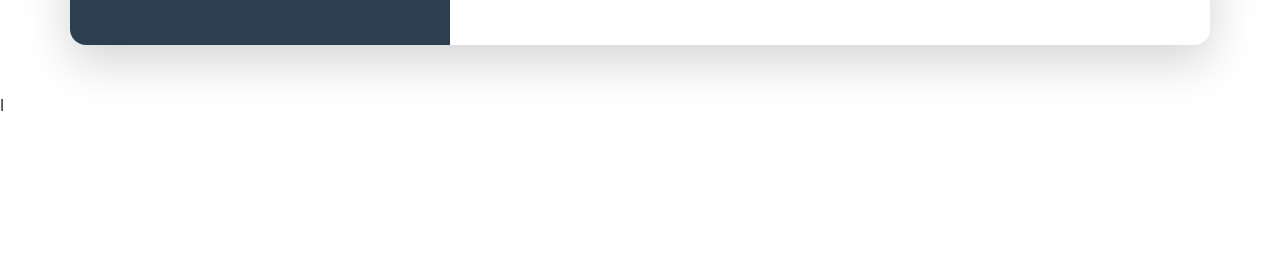
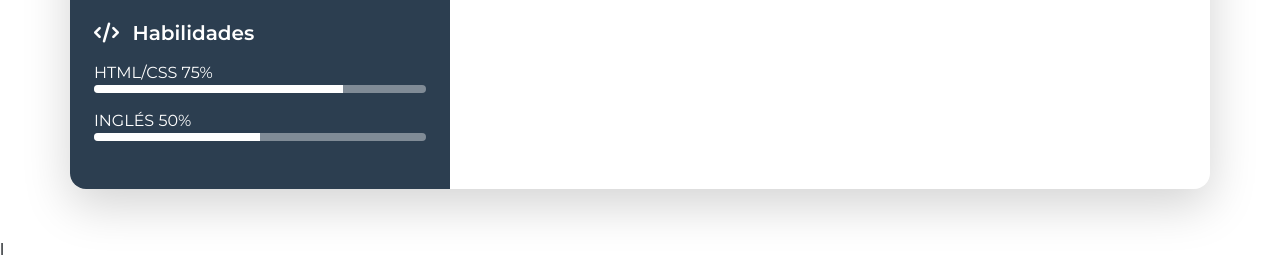
Before and after one commit to leofullstack7/leofullstack7.github.io, a plain HTML site: page index.html in a window 1280 px wide. Shown: the part 680-936 px from the top of the page. Before the commit the page ends 800 px from the top, so only its background shows below. Drawn offline with nearby package versions, Linux system fonts and the light colour scheme.

Commit message:
Hoja de vida 70%

```diff
--- a/index.html
+++ b/index.html
@@ -52,6 +52,38 @@
                         </li>
                     </ul>
                 </section>
+
+                <!-- Habilidades -->
+                <section class="mb-4">
+                    <h5 class="fw-bold mb-3">
+                        <i class="fas fa-code me-2"></i>
+                        Habilidades
+                    </h5>
+                    <div class="skill mb-3">
+                        <div class="d-flex justify-content-between">
+                            <spn>HTML/CSS</span>
+                            <span>75%</span>
+                        </div>
+
+                        <div class="progress" style="height: 8px;">
+                            <div class="progress-bar"
+                            style="width: 75%"></div>
+                        </div>
+
+                    </div>
+                    <div class="skill mb-3">
+                        <div class="d-flex justify-content-between">
+                            <spn>INGLÉS</span>
+                            <span>50%</span>
+                        </div>
+
+                        <div class="progress" style="height: 8px;">
+                            <div class="progress-bar"
+                            style="width: 50%"></div>
+                        </div>
+
+                    </div>
+                </section>
              </div>
             <!-- Columna Derecha -->
              <div class="col-md-8">
--- a/style.css
+++ b/style.css
@@ -6,3 +6,11 @@
 .bg-primary{
     background-color: #2c3e50 !important;
 }
+
+.progress{
+    background-color: rgba(255, 255, 255, 0.4);
+}
+
+.progress-bar{
+    background-color: white;
+}
```
